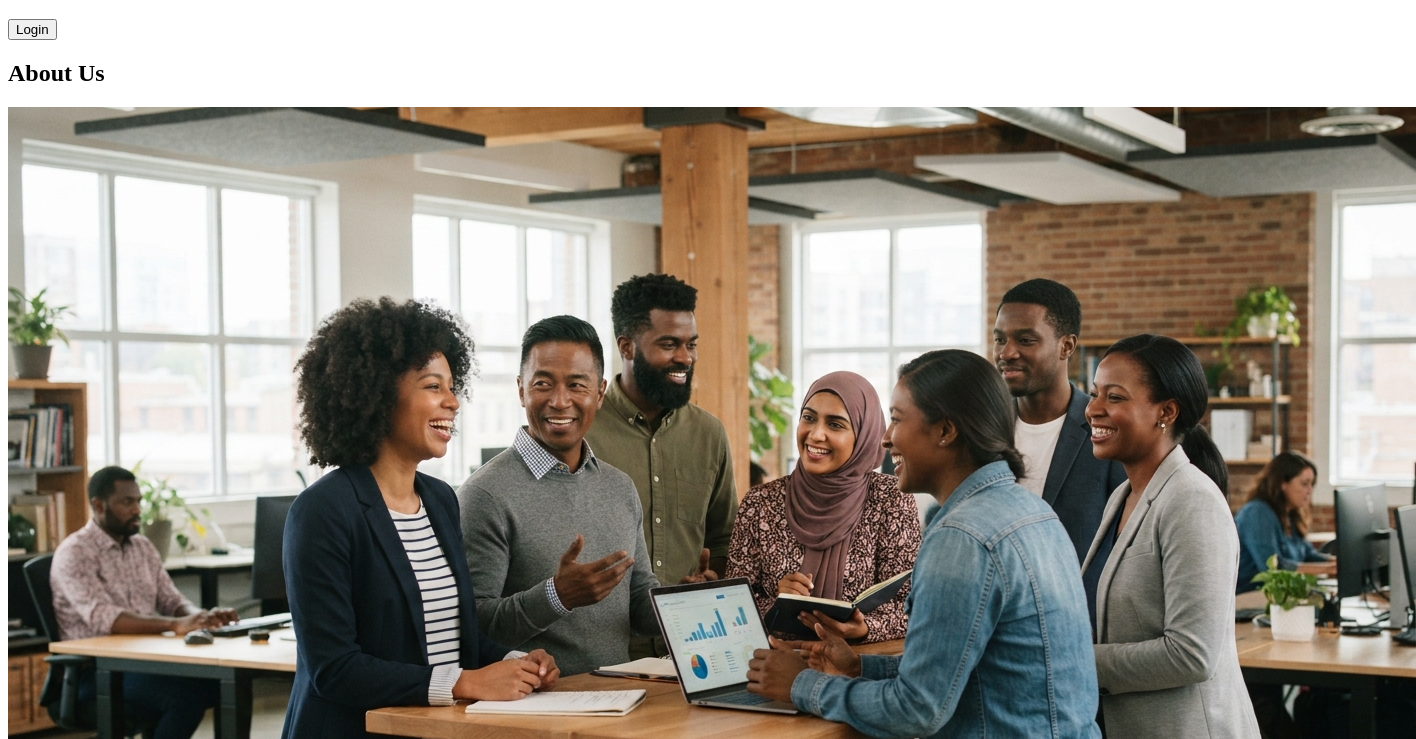
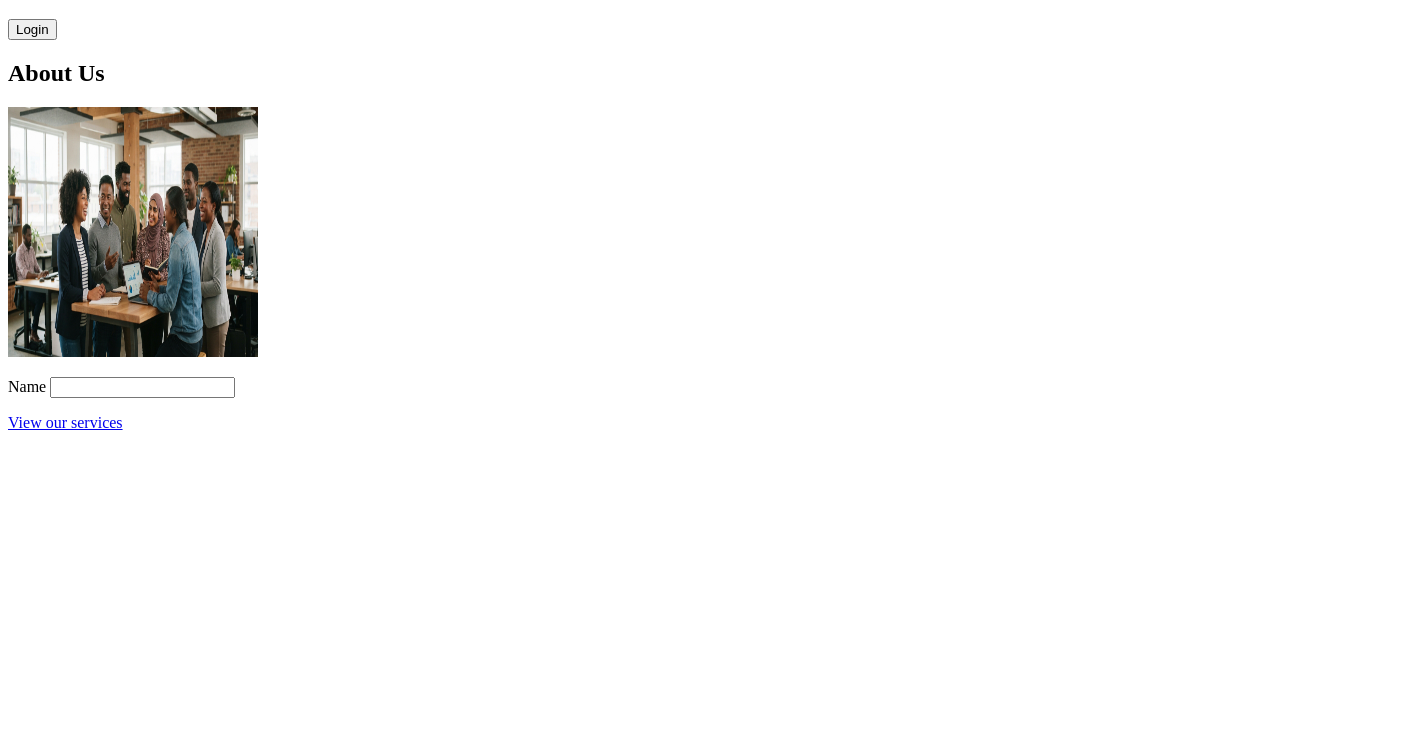
Before and after one commit to abiolasandbox/Assignment-2.9---HTML-Accessibility-Repair, a plain HTML site: page Index.html in a window 1280 px wide. Shown: the part 61-800 px from the top of the page, 1416 px wide, since content can reach past the window. Drawn offline with Linux system fonts and the light colour scheme.

Commit message:
Update Index.html

```diff
--- a/Index.html
+++ b/Index.html
@@ -13,7 +13,7 @@
 
   <main>
     <h2>About Us</h2>
-    <img src="team.jpg" alt="Our team smiling together">
+    <img src="team.jpg" alt="Our team smiling together" width=250, height=250>
     <p>
       <label for="name">Name</label>
       <input type="text" id="name" name="name">
```
